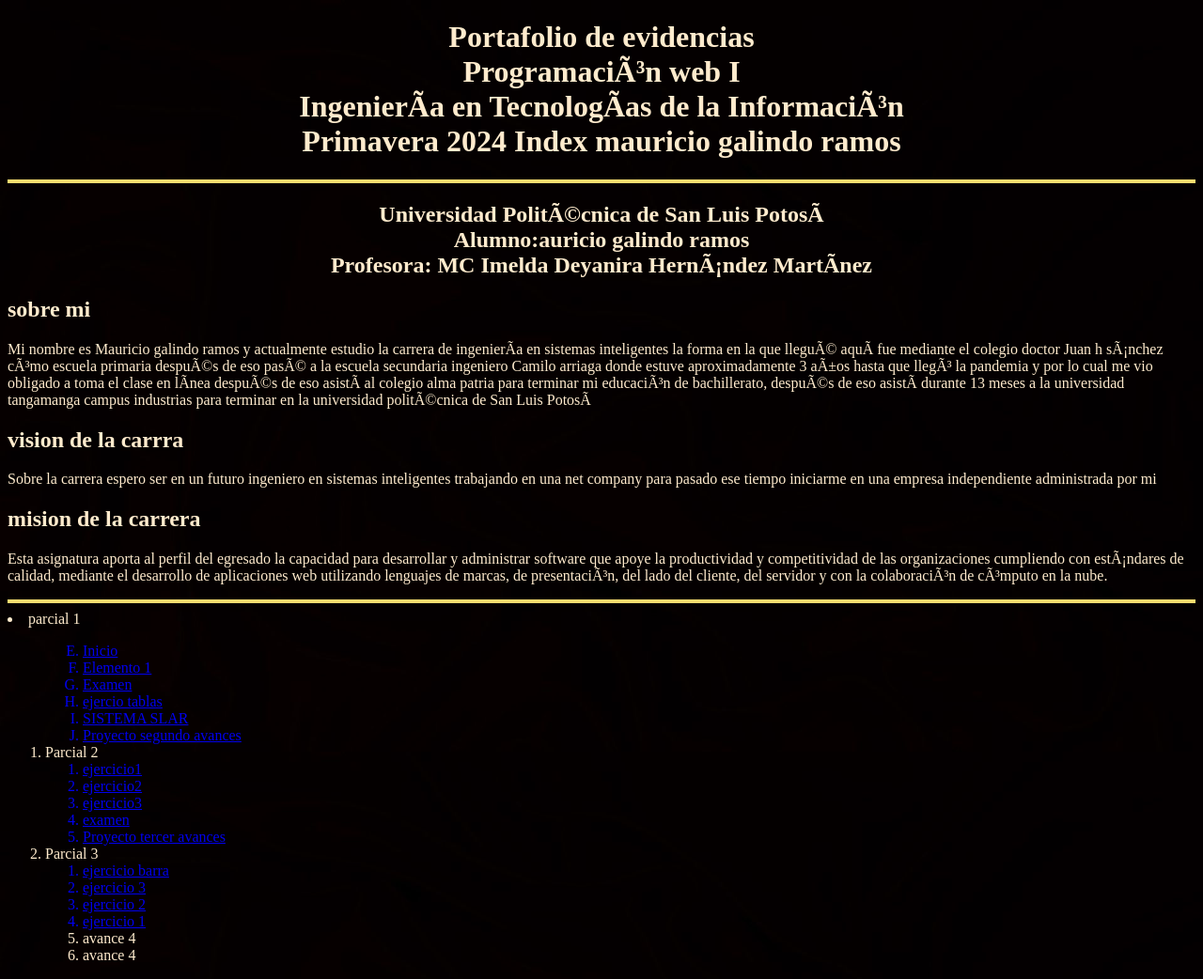
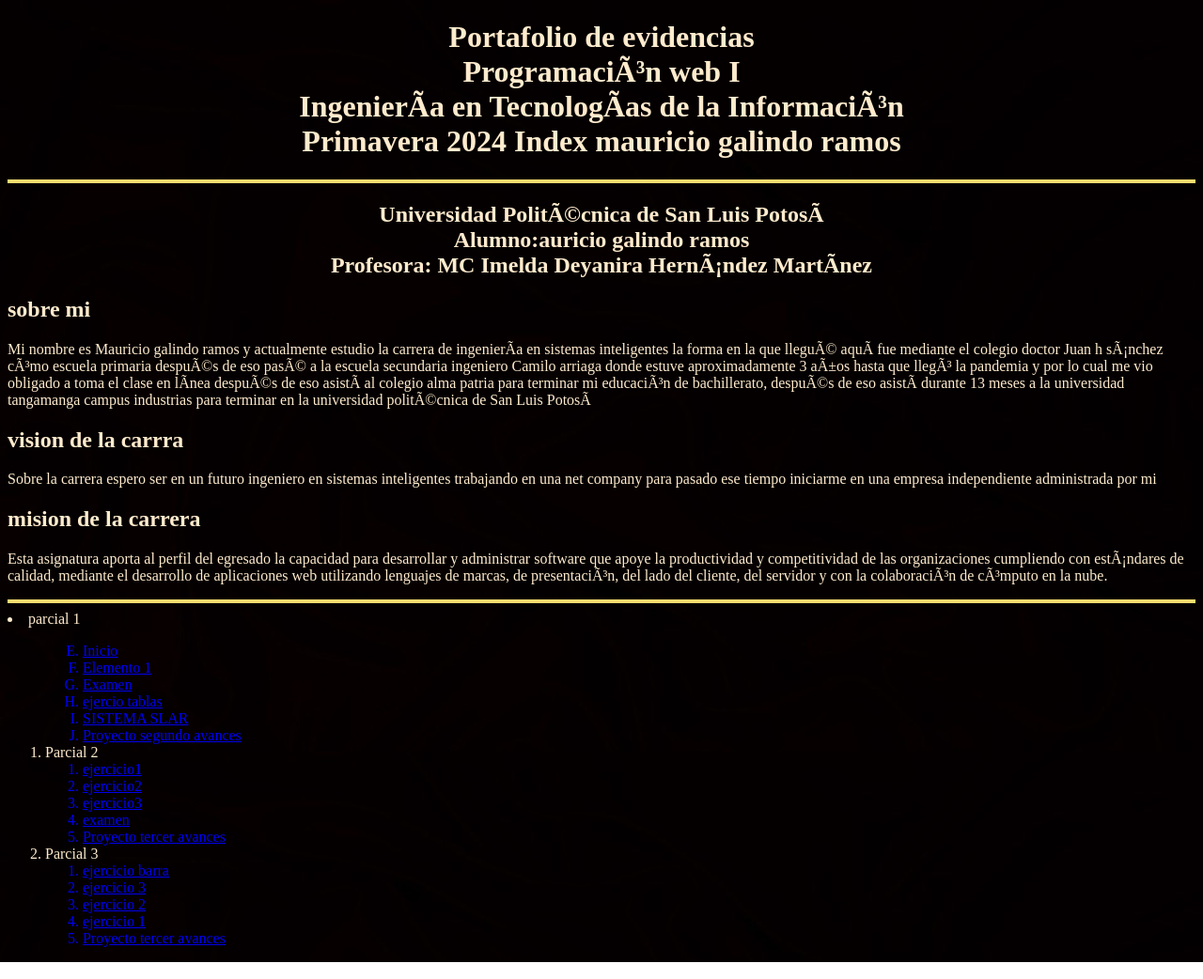
Before and after one commit to Maugara8/progra_web, a plain HTML site: page index.html in a window 1280 px wide. Shown: the whole page at 94% size. Drawn offline with Linux system fonts and the light colour scheme.

Commit message:
Update index.html

```diff
--- a/index.html
+++ b/index.html
@@ -83,11 +83,8 @@
                 <a href="registro.html"alt="ir a la pagina">
                 <li>ejercicio 1 </li>
                 </a>
-                <a herf="Proyecto_Final.html" alt="ir a la pagina">
-                <li>avance 4 </li>
-                </a>
-                    <a herf="ejercicio.html" alt="ir a la pagina">
-                <li>avance 4 </li>
+                <a href="Mensajero/mensajero.html">
+                <li>Proyecto tercer avances</li>
                 </a>
                 </ol>
         </lu>
```
